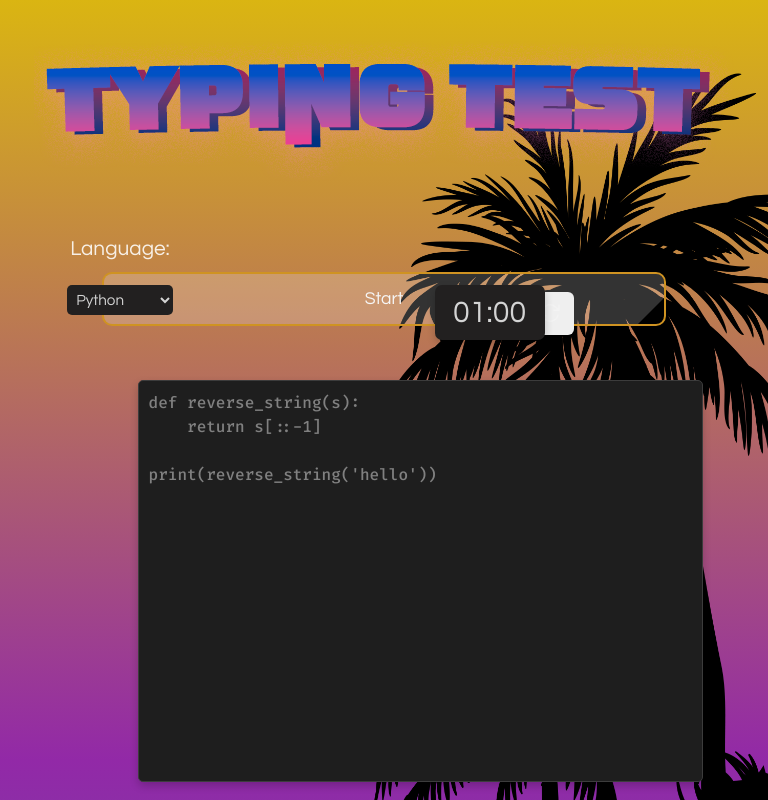
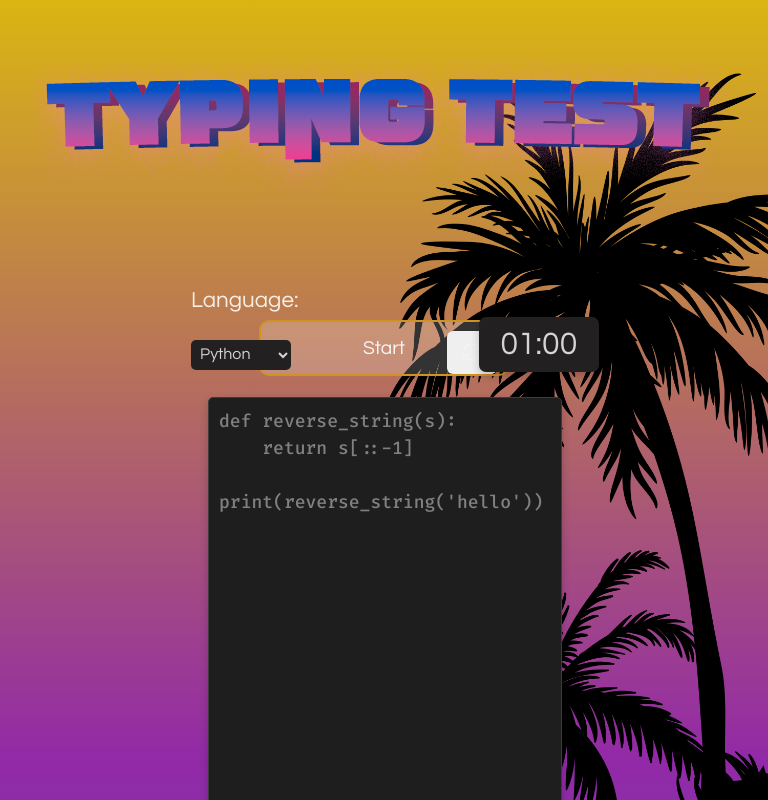
Before and after one commit to Epicder/CodePM, a React (Vite) app in the folder CodePM/: page /typing-test in a window 768 px wide. Shown: the top 800 px of the page. Built offline with nearby package versions, Linux system fonts and the light colour scheme.

Commit message:
Responsive Done

```diff
--- a/CodePM/src/components/css-components/Content.css
+++ b/CodePM/src/components/css-components/Content.css
@@ -178,7 +178,7 @@ strong {
 }
 
 @media (max-width: 1700px) {
-  .text-wrapper, .text-wrapper-2 {
+  .text-wrapper{
     grid-template-columns: 1fr;
     gap: 1rem;
     bottom: -600px;
--- a/CodePM/src/components/typing-components/typing-css/Typing-test.css
+++ b/CodePM/src/components/typing-components/typing-css/Typing-test.css
@@ -112,7 +112,7 @@ h3 {
     align-items: center;
     justify-content: left;
     position: relative;
-    left: 58%;
+    left: 59%;
     top: -60px;
 }
 
@@ -198,131 +198,8 @@ svg {
 }
 
 
-@media screen and (max-width: 768px) {
-  h3 {
-    font-size: 1.2rem;
-  }
 
-  .header-container {
-    height: 100px;
-  }
-
-  .language-ch-container {
-    width: 80%;
-    left: 10%;
-    top: 50px;
-    height: auto;
-  }
-
-  .language-ch-container select {
-    width: 100%;
-    font-size: 0.9rem;
-  }
-
-  .start-button-container button {
-    width: 100%;
-    font-size: 1rem;
-  }
-
-  .timer-container {
-    width: 100px;
-    height: 50px;
-    top: -100px;
-    left: 10%;
-  }
-
-  .timer-container p {
-    font-size: 1.8rem;
-  }
-
-  .typing-area {
-    width: 90%;
-    height: 350px;
-    font-size: 12px;
-  }
-
-  .reset-button-container {
-    left: 50%;
-    top: -40px;
-    height: auto;
-  }
-
-  .modal {
-    width: 90%;
-    padding: 15px;
-    font-size: 1rem;
-  }
-
-  .modal button {
-    width: 90%;
-    padding: 0.8rem;
-    font-size: 1rem;
-  }
-}
-
-
-@media screen and (min-width: 768px) and (max-width: 1024px) {
-  h3 {
-    font-size: 1.3rem;
-  }
-
-  .header-container {
-    height: 120px;
-  }
-
-  .language-ch-container {
-    width: 15%;
-    left: 5%;
-    top: 60px;
-    height: auto;
-  }
-
-  .language-ch-container select {
-    width: 100%;
-    font-size: 0.95rem;
-  }
-
-  .start-button-container button {
-    width: 80%;
-    font-size: 1.1rem;
-  }
-
-  .timer-container {
-    width: 110px;
-    height: 55px;
-    top: -120px;
-    left: 15%;
-  }
-
-  .timer-container p {
-    font-size: 1.9rem;
-  }
-
-  .typing-area {
-    width: 80%;
-    height: 400px;
-    font-size: 13px;
-  }
-
-  .reset-button-container {
-    left: 70%;
-    top: -50px;
-  }
-
-  .modal {
-    width: 85%;
-    padding: 18px;
-    font-size: 1.1rem;
-  }
-
-  .modal button {
-    width: 80%;
-    padding: 1rem;
-    font-size: 1.1rem;
-  }
-}
-
-@media screen and (min-width: 1024px) and (max-width: 1500px) {
+@media screen and (min-width: 1020px) and (max-width: 1500px) {
   h3 {
     font-size: 1.4rem;
   }
@@ -342,19 +219,19 @@ svg {
   }
 
   .start-button-container button {
-    width: 250px;
+    width: 150px;
     font-size: 1.2rem;
   }
 
   .timer-container {
-    width: 120px;
-    height: 55px;
-    top: -135px;
+    width: 90px;
+    height: 35px;
+    top: -115px;
     left: 22%;
   }
 
   .timer-container p {
-    font-size: 2rem;
+    font-size: 1.6rem;
   }
 
   .typing-area {
@@ -364,8 +241,19 @@ svg {
   }
 
   .reset-button-container {
-    left: 62%;
-    top: -60px;
+    display: flex;
+      height: 40px;
+      width: 30px;
+      align-items: center;
+      justify-content: left;
+      position: relative;
+      left: 62%;
+      top: -60px;
+  }
+  .reset-button-container svg {
+    width: 1.1rem;
+    height: 1.1rem;
+    top: 1px;
   }
 
   .modal {
@@ -380,4 +268,17 @@ svg {
     padding: 1rem 1.3rem;
     font-size: 1.2rem;
   }
+
+  .text-wrapper-2 {
+      margin: 0;
+      position: absolute;
+      bottom: -700px;
+      width: 88%;
+      display: grid;
+      grid-template-columns: 1fr 2fr 1fr;
+      padding: 2rem;
+      background: rgba(0, 0, 0, 0.2);
+      backdrop-filter: blur(10px);
+      gap: 2rem;
+  }
 }
--- a/CodePM/src/components/typing-components/typing-css/TypingArea.css
+++ b/CodePM/src/components/typing-components/typing-css/TypingArea.css
@@ -62,36 +62,3 @@ span[style*="color: red"] {
 span[style*="color: gray"] {
   color: #aaaaaa;
 }
-
-@media screen and (max-width: 768px) {
-  .typing-area {
-    width: 90%;
-    left: 5%;
-    bottom: 80px;
-    height: 400px;
-    font-size: 12px;
-  }
-
-  .snippet-overlay,
-  .user-input {
-    font-size: 14px;
-    padding: 8px;
-  }
-}
-
-/* Para pantallas medianas (768px a 1024px) */
-@media screen and (min-width: 768px) and (max-width: 1024px) {
-  .typing-area {
-    width: 70%;
-    left: 15%;
-    bottom: 100px;
-    height: 450px;
-    font-size: 13px;
-  }
-
-  .snippet-overlay,
-  .user-input {
-    font-size: 16px;
-    padding: 10px;
-  }
-}
```
